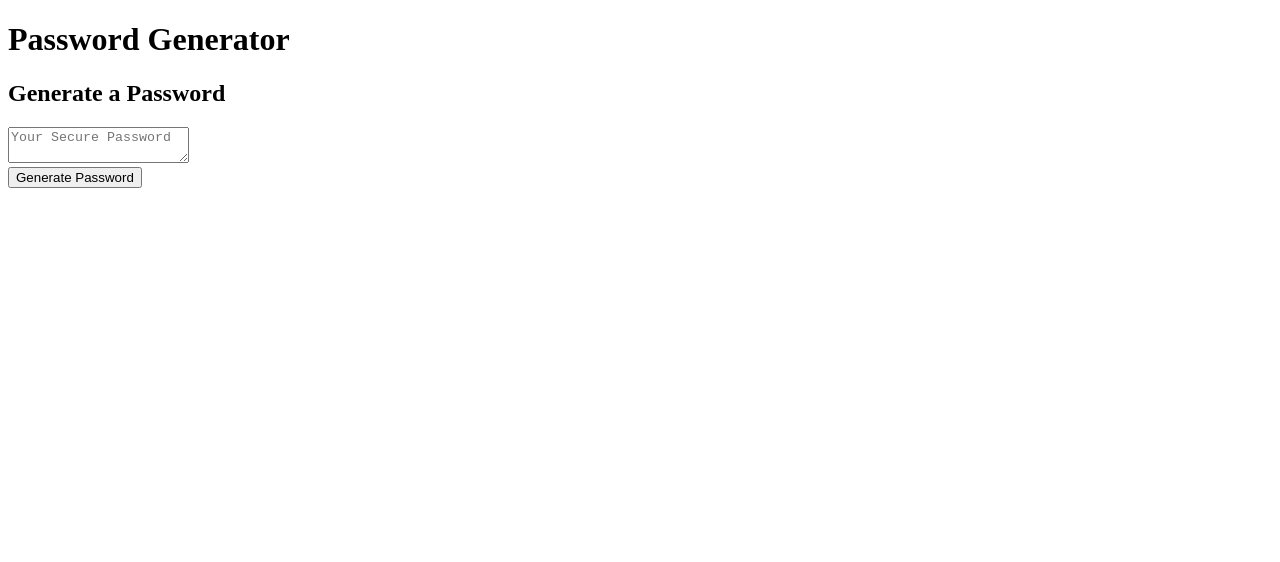
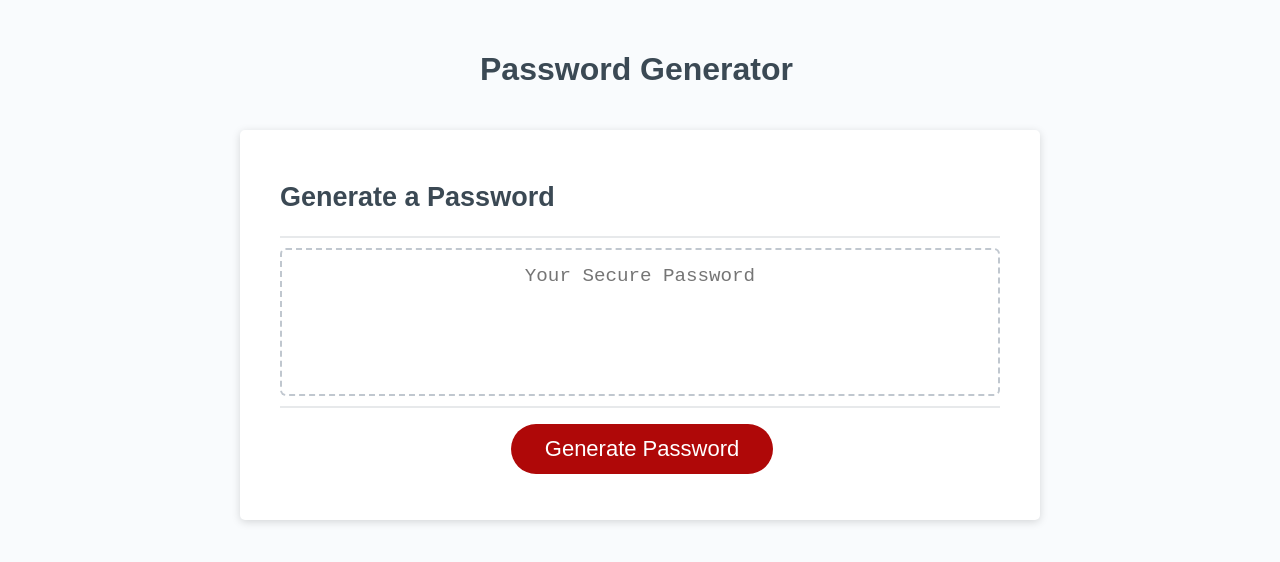
Before and after one commit to ShiromaJh/Password-Generator, a plain HTML site: page index.html in a window 1280 px wide. Drawn offline with Linux system fonts and the light colour scheme.

Commit message:
Corrected styling for main page and added flex to header

```diff
--- a/style.css
+++ b/style.css
@@ -0,0 +1,146 @@
+*,
+*::before,
+*::after {
+  box-sizing: border-box;
+}
+
+html,
+body,
+.wrapper {
+  height: 100%;
+  margin: 0;
+  padding: 0;
+}
+
+body {
+  font-family: sans-serif;
+  background-color: #f9fbfd;
+}
+
+.wrapper {
+  padding-top: 30px;
+  padding-left: 20px;
+  padding-right: 20px;
+}
+
+h1 {
+
+    display: flex;
+    margin-left: auto;
+    margin-right: auto;
+    width: 10em;
+}
+
+header {
+  text-align: center;
+  padding: 20px;
+  padding-top: 0px;
+  color: hsl(206, 17%, 28%);
+  display: flex;
+}
+
+.card {
+  background-color: hsl(0, 0%, 100%);
+  border-radius: 5px;
+  border-width: 1px;
+  box-shadow: rgba(0, 0, 0, 0.15) 0px 2px 8px 0px;
+  color: hsl(206, 17%, 28%);
+  font-size: 18px;
+  margin: 0 auto;
+  max-width: 800px;
+  padding: 30px 40px;
+}
+
+.card-header::after {
+  content: " ";
+  display: block;
+  width: 100%;
+  background: #e7e9eb;
+  height: 2px;
+}
+
+.card-body {
+  min-height: 100px;
+}
+
+.card-footer {
+  text-align: center;
+}
+
+.card-footer::before {
+  content: " ";
+  display: block;
+  width: 100%;
+  background: #e7e9eb;
+  height: 2px;
+}
+
+.card-footer::after {
+  content: " ";
+  display: block;
+  clear: both;
+}
+
+.btn {
+  border: none;
+  background-color: hsl(360, 91%, 36%);
+  border-radius: 25px;
+  box-shadow: rgba(0, 0, 0, 0.1) 0px 1px 6px 0px rgba(0, 0, 0, 0.2) 0px 1px 1px
+    0px;
+  color: hsl(0, 0%, 100%);
+  display: inline-block;
+  font-size: 22px;
+  line-height: 22px;
+  margin: 16px 16px 16px 20px;
+  padding: 14px 34px;
+  text-align: center;
+  cursor: pointer;
+}
+
+button[disabled] {
+  cursor: default;
+  background: #c0c7cf;
+}
+
+.float-right {
+  float: right;
+}
+
+#password {
+  -webkit-appearance: none;
+  -moz-appearance: none;
+  appearance: none;
+  border: none;
+  display: block;
+  width: 100%;
+  padding-top: 15px;
+  padding-left: 15px;
+  padding-right: 15px;
+  padding-bottom: 85px;
+  font-size: 1.2rem;
+  text-align: center;
+  margin-top: 10px;
+  margin-bottom: 10px;
+  border: 2px dashed #c0c7cf;
+  border-radius: 6px;
+  resize: none;
+  overflow: hidden;
+}
+
+@media (max-width: 690px) {
+  .btn {
+    font-size: 1rem;
+    margin: 16px 0px 0px 0px;
+    padding: 10px 15px;
+  }
+
+  #password {
+    font-size: 1rem;
+  }
+}
+
+@media (max-width: 500px) {
+  .btn {
+    font-size: 0.8rem;
+  }
+}
```
Also changed, not shown: index.html (line endings or trailing spaces).
